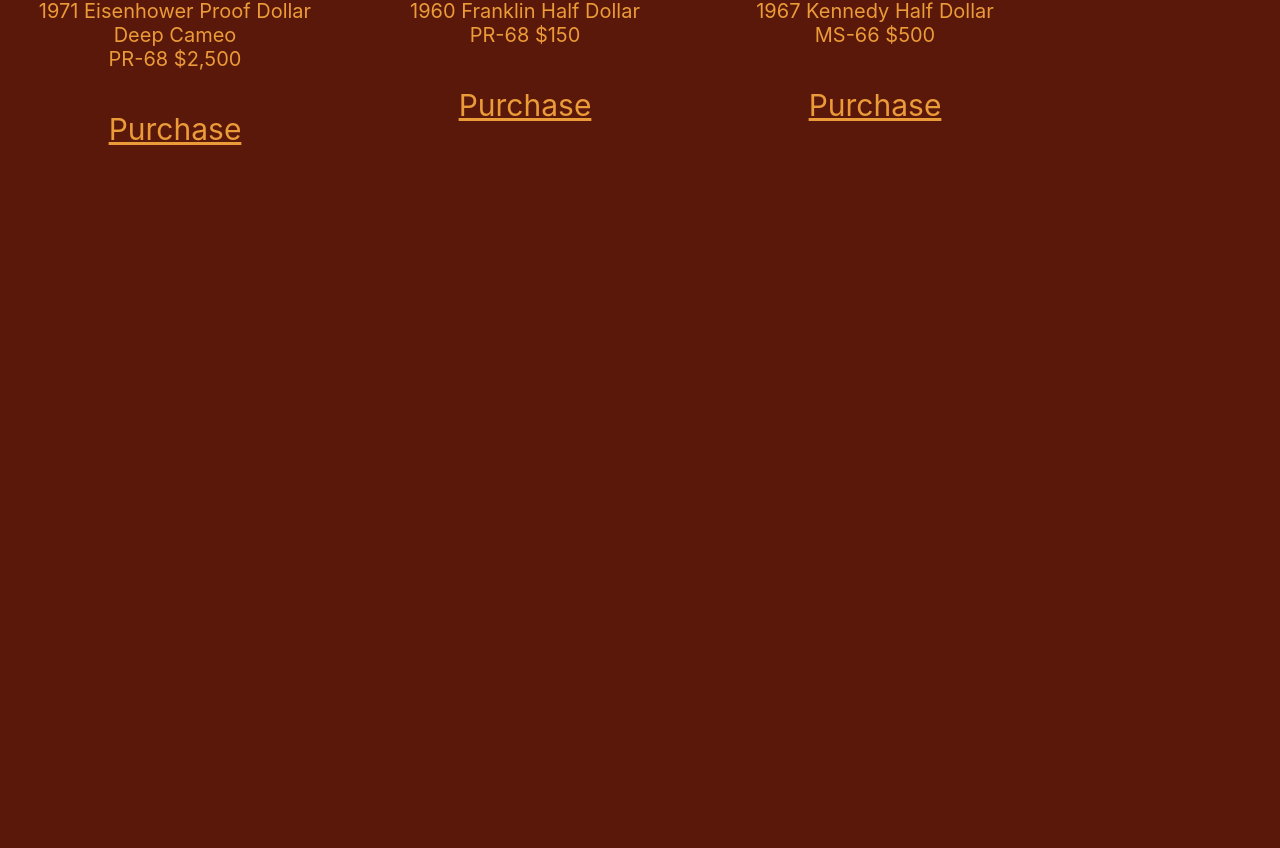
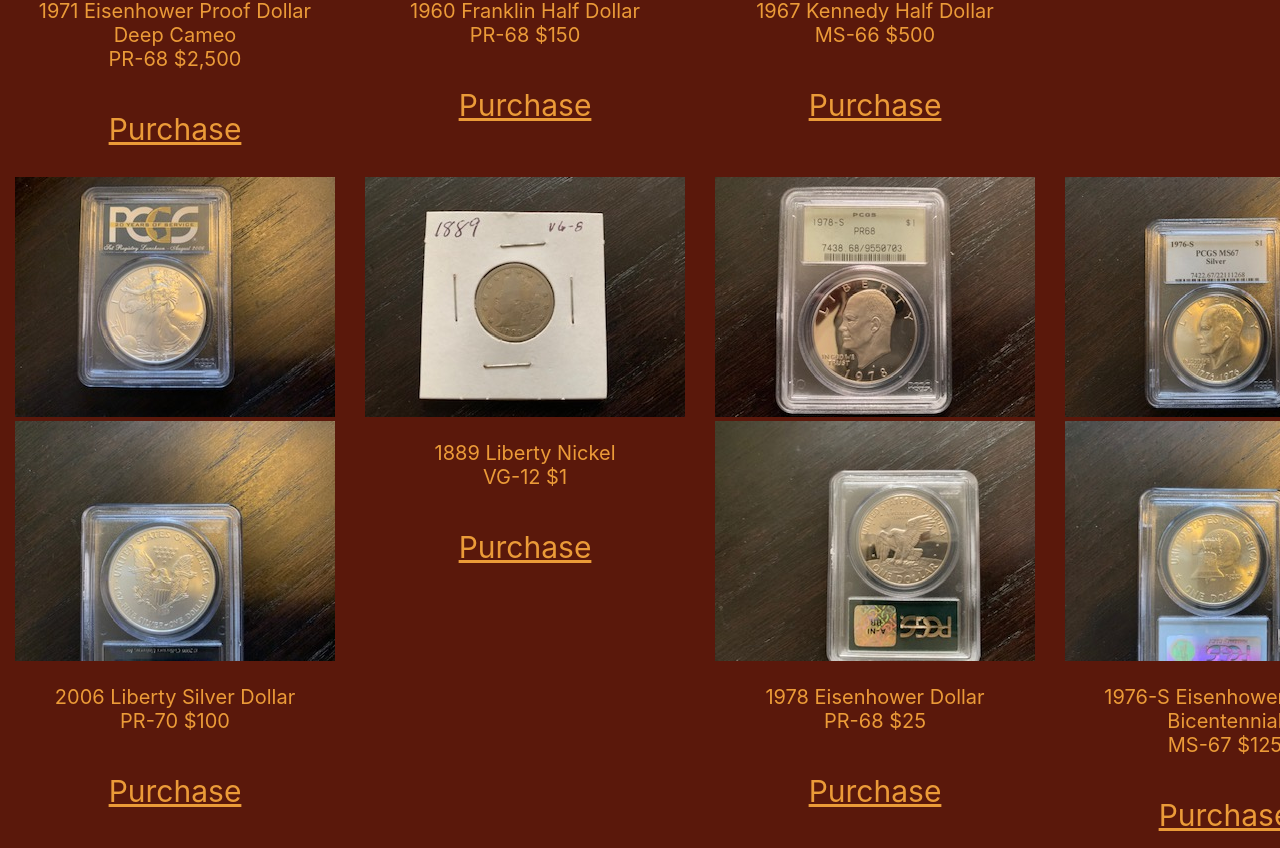
Before and after one commit to NekoCarreraDesigns/geeks-antiques, a React (Create React App) app in the folder geeks-antiques/: page /coins-view in a window 1280 px wide. Shown: the part 2168-3016 px from the top of the page. Before the commit the page ends 2330 px from the top, so only its background shows below. Built offline with nearby package versions, Linux system fonts and the light colour scheme; a web font is replaced by a local one.

Commit message:
added more coins to coin view

```diff
--- a/geeks-antiques/src/components/Coins-View/index.js
+++ b/geeks-antiques/src/components/Coins-View/index.js
@@ -155,6 +155,51 @@ function CoinsView() {
           </a>
         </div>
       </div>
+      <div className='coin-row-3'>
+        <div className='coin-column'>
+          <img alt='coin' src='./assets/Liberty_2006_Obverse.jpg' />
+          <img alt='coin' src='./assets/Liberty_2006_Reverse.jpg' />
+          <p className='description'>
+            2006 Liberty Silver Dollar <br /> PR-70 $100
+          </p>
+          <br />
+          <a className='purchase-link' href='/purchase-message'>
+            Purchase
+          </a>
+        </div>
+        <div className='coin-column'>
+          <img alt='coin' src='./assets/Liberty_1889_Obverse.jpg' />
+          <p className='description'>
+            1889 Liberty Nickel <br /> VG-12 $1
+          </p>
+          <br />
+          <a className='purchase-link' href='/purchase-message'>
+            Purchase
+          </a>
+        </div>
+        <div className='coin-column'>
+          <img alt='coin' src='./assets/Eisenhower_1978_Obverse.jpg' />
+          <img alt='coin' src='./assets/Eisenhower_1978_Reverse.jpg' />
+          <p className='description'>
+            1978 Eisenhower Dollar <br /> PR-68 $25
+          </p>
+          <br />
+          <a className='purchase-link' href='/purchase-message'>
+            Purchase
+          </a>
+        </div>
+        <div className='coin-column'>
+          <img alt='coin' src='./assets/Eisenhower_1976_Obverse.jpg' />
+          <img alt='coin' src='./assets/Eisenhower_1976_Reverse.jpg' />
+          <p className='description'>
+            1976-S Eisenhower Dollar Bicentennial <br /> MS-67 $125
+          </p>
+          <br />
+          <a className='purchase-link' href='/purchase-message'>
+            Purchase
+          </a>
+        </div>
+      </div>
     </div>
   );
 }
--- a/geeks-antiques/src/components/Coins-View/style.css
+++ b/geeks-antiques/src/components/Coins-View/style.css
@@ -1,6 +1,7 @@
 .coin-row,
 .coin-row-1,
-.coin-row-2 {
+.coin-row-2,
+.coin-row-3 {
   display: flex;
 }
 
```
